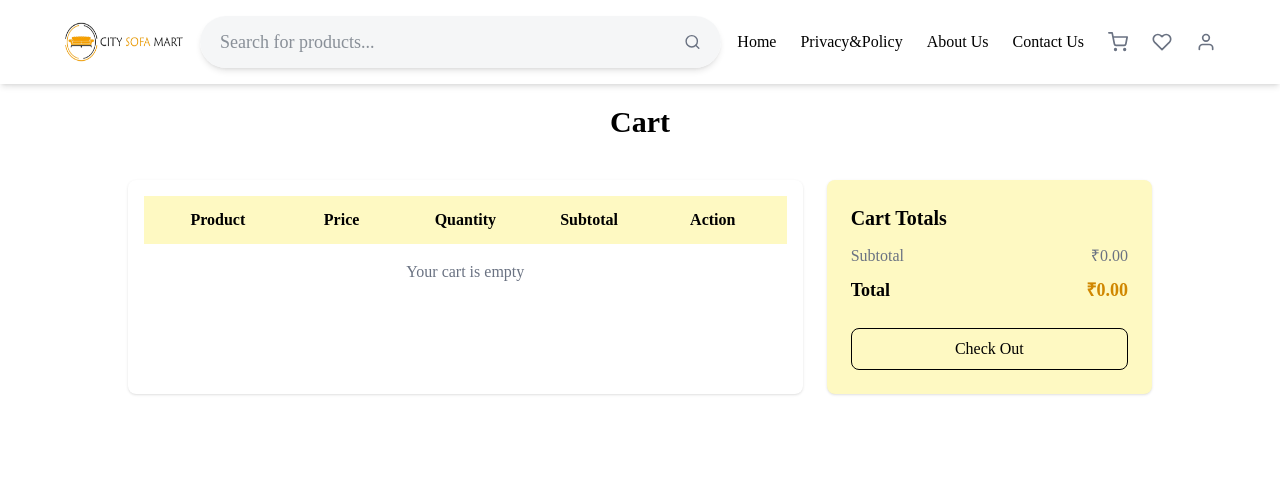
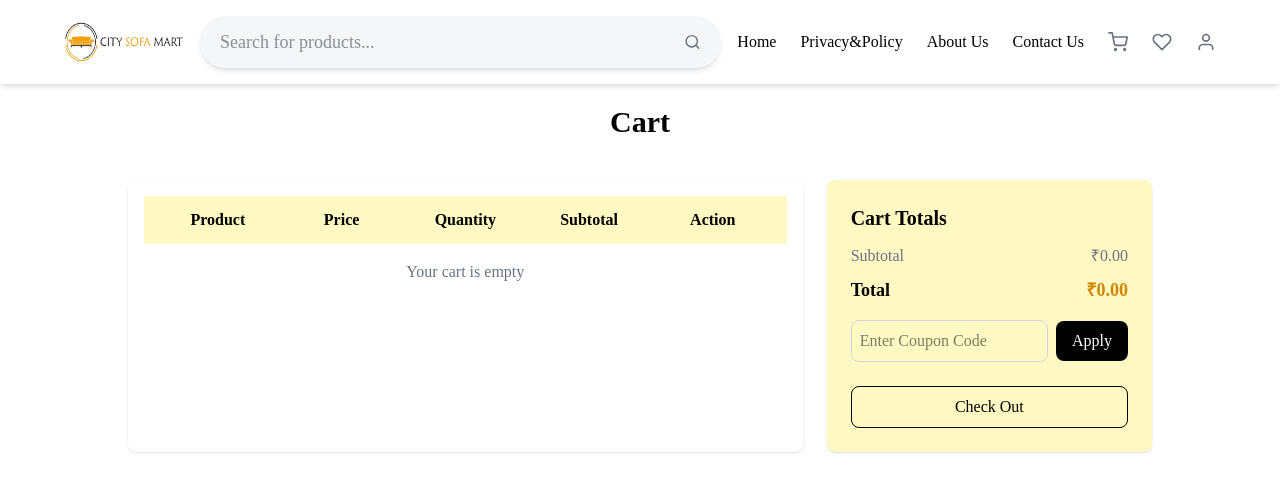
Before and after one commit to ksn199ms/city-sofa-mart, a React (Vite) app in the folder front-end/: page /cart in a window 1280 px wide. Shown: the top 492 px of the page. Built offline with nearby package versions, Linux system fonts and the light colour scheme.

Commit message:
Coupon code Desig and logic implimented in cart page and checkout page

```diff
--- a/front-end/src/pages/Cart/Cart.jsx
+++ b/front-end/src/pages/Cart/Cart.jsx
@@ -1,3 +1,4 @@
+import { useState } from "react";
 import { FaTrash, FaPlus, FaMinus } from "react-icons/fa";
 import Navbar from "../../components/Navbar/NavBar";
 import { useCart } from "../../contexts/cartContext";
@@ -8,8 +9,23 @@ const Cart = () => {
   const cartArray = Object.values(cartItems);
 
   const totalPrice = cartArray.reduce((acc, item) => acc + item.price * item.quantity, 0);
+  const totalQuantity = cartArray.reduce((acc, item) => acc + item.quantity, 0);
 
   let navigate = useNavigate();
+
+  const [couponCode, setCouponCode] = useState("");
+  const [discount, setDiscount] = useState(0);
+  const [error, setError] = useState("");
+
+  const handleApplyCoupon = () => {
+    if (couponCode === "FLAT100") {
+      setDiscount(100);
+      setError("");
+    } else {
+      setDiscount(0);
+      setError("Invalid Coupon Code");
+    }
+  };
 
   return (
     <div>
@@ -61,11 +77,39 @@ const Cart = () => {
               <span>Subtotal</span>
               <span>₹{totalPrice.toFixed(2)}</span>
             </div>
+
+            {discount > 0 && (
+              <div className="flex justify-between text-green-500 font-semibold mt-2">
+                <span>Discount (FLAT100)</span>
+                <span>-₹{discount}</span>
+              </div>
+            )}
+
             <div className="flex justify-between font-semibold text-lg mt-2">
               <span>Total</span>
-              <span className="text-yellow-600">₹{totalPrice.toFixed(2)}</span>
+              <span className="text-yellow-600">₹{(totalPrice - discount).toFixed(2)}</span>
             </div>
-            <button className="mt-6 w-full border border-black py-2 rounded-lg hover:bg-black hover:text-white transition" onClick={() => navigate("/checkout")}>Check Out</button>
+
+            <div className="mt-4 flex items-center space-x-2">
+              <input
+                type="text"
+                value={couponCode}
+                onChange={(e) => setCouponCode(e.target.value)}
+                placeholder="Enter Coupon Code"
+                className={`w-full p-2 border rounded-lg focus:outline-none ${error ? "border-red-500" : "border-gray-300"}`}
+              />
+              <button onClick={handleApplyCoupon} className="bg-black text-white px-4 py-2 rounded-lg hover:bg-gray-800 transition">
+                Apply
+              </button>
+            </div>
+            {error && <p className="text-red-500 text-sm mt-1">{error}</p>}
+
+            <button
+              className="mt-6 w-full border border-black py-2 rounded-lg hover:bg-black hover:text-white transition"
+              onClick={() => navigate("/checkout", { state: { discount } })}
+            >
+              Check Out
+            </button>
           </div>
         </div>
       </div>
--- a/front-end/src/pages/CheckoutPage/CheckoutPage.jsx
+++ b/front-end/src/pages/CheckoutPage/CheckoutPage.jsx
@@ -1,13 +1,18 @@
 import { useState } from "react";
 import { FaChevronDown } from "react-icons/fa";
+import { useLocation } from "react-router-dom";
 import Navbar from "../../components/Navbar/NavBar";
 import Footer from "../../components/Footer/Footer";
 import { useCart } from "../../contexts/cartContext";
 
 const CheckoutPage = () => {
+  const location = useLocation();
+  const discountFromCart = location.state?.discount || 0; // Get discount from Cart page, default to 0
+
   const [gstin, setGstin] = useState("");
   const [isValidGSTIN, setIsValidGSTIN] = useState(false);
   const [isDetailsOpen, setIsDetailsOpen] = useState(false);
+  const [isCouponApplied, setIsCouponApplied] = useState(discountFromCart > 0); // Check if coupon is applied
 
   const { cartItems } = useCart();
   const cartArray = Object.values(cartItems);
@@ -17,6 +22,9 @@ const CheckoutPage = () => {
 
   // Calculate tax as 18% of total price
   const taxAmount = totalPrice * 0.18;
+
+  // Use the discount from Cart page
+  const discountAmount = isCouponApplied ? discountFromCart : 0;
 
   const validateGSTIN = (input) => {
     const gstinRegex = /^[0-9]{2}[A-Z]{5}[0-9]{4}[A-Z]{1}[1-9A-Z]{1}Z[0-9A-Z]{1}$/;
@@ -68,12 +76,18 @@ const CheckoutPage = () => {
                   <div className="flex justify-between"><span>Shipping Charges</span><span>₹90</span></div>
                   <div className="flex justify-between"><span>Handling Charge</span><span>₹10</span></div>
                   <div className="flex justify-between"><span>Tax (18%)</span><span>₹{taxAmount.toFixed(2)}</span></div>
+                  {isCouponApplied && (
+                    <div className="flex justify-between text-green-600 font-semibold">
+                      <span>Discount</span>
+                      <span>-₹{discountAmount.toFixed(2)}</span>
+                    </div>
+                  )}
                 </div>
               )}
               <hr className="my-3 border-gray-300" />
               <div className="flex justify-between text-xl font-bold">
                 <span>Total</span>
-                <span>₹{(totalPrice + 90 + 10 + taxAmount).toFixed(2)}</span>
+                <span>₹{(totalPrice + 90 + 10 + taxAmount - discountAmount).toFixed(2)}</span>
               </div>
             </div>
 
```
